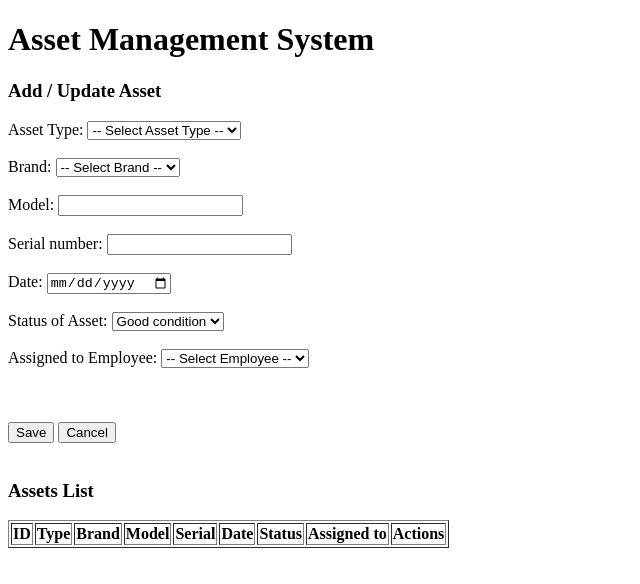
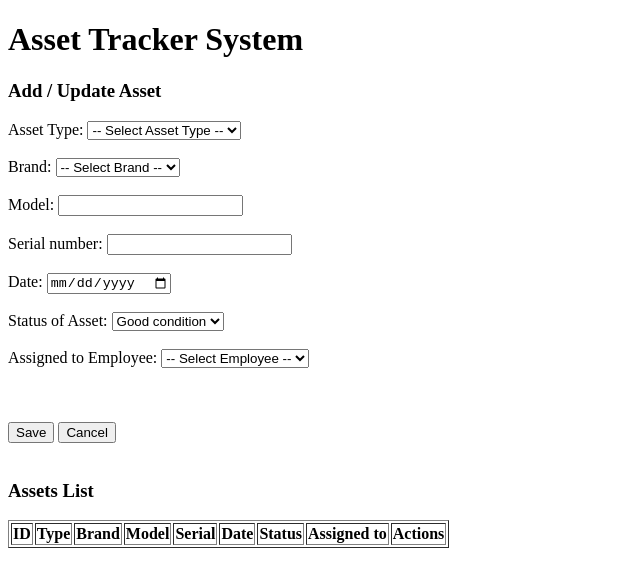
Before and after one commit to amrithakarthikeyan/B9IS123--Project, a website: page Frontend/index.html in a window 1280 px wide. Shown: the whole page, without its empty margins (0-640 px from the left). Drawn offline with Linux system fonts and the light colour scheme; no server answers.

Commit message:
updating title

```diff
--- a/Frontend/index.html
+++ b/Frontend/index.html
@@ -6,7 +6,7 @@
 </head>
 
 <body>
-  <h1>Asset Management System</h1>
+  <h1>Asset Tracker System</h1>
 
   <h3>Add / Update Asset</h3>
   <form id="assetForm">
```
